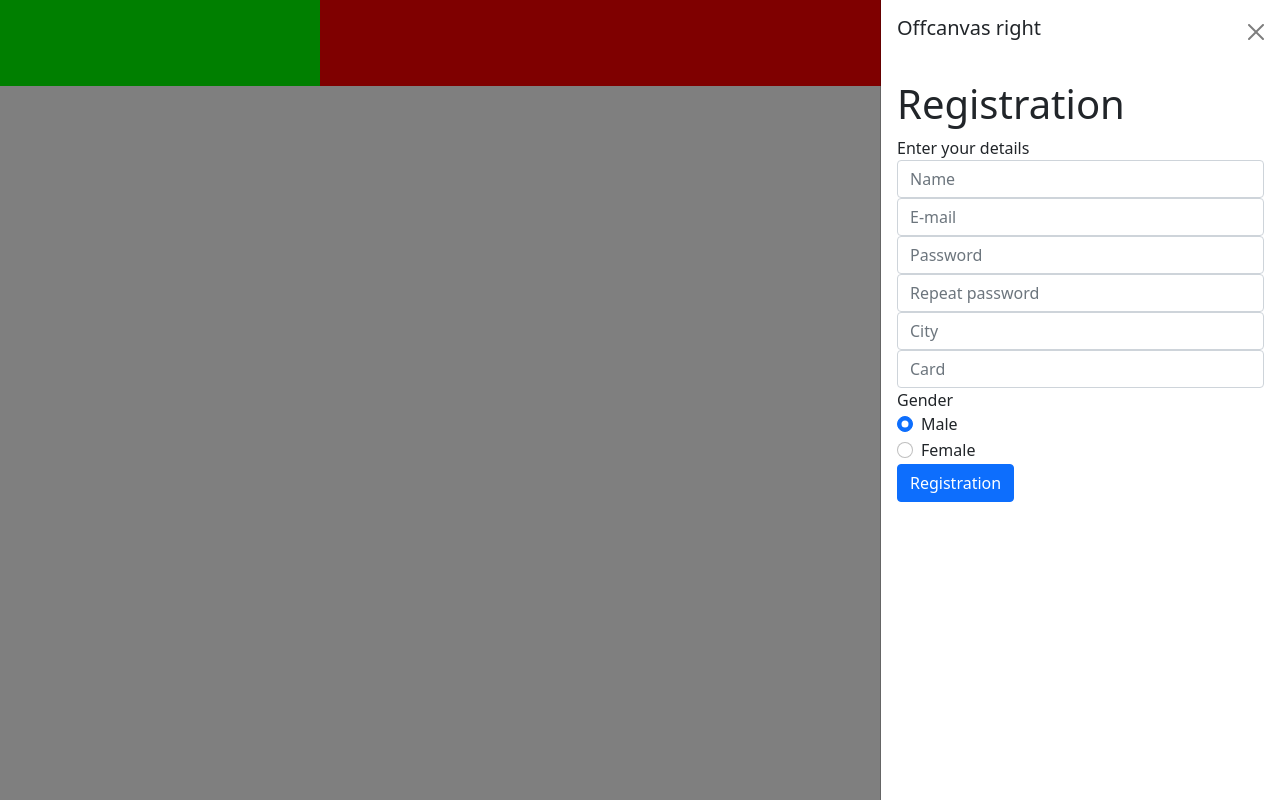
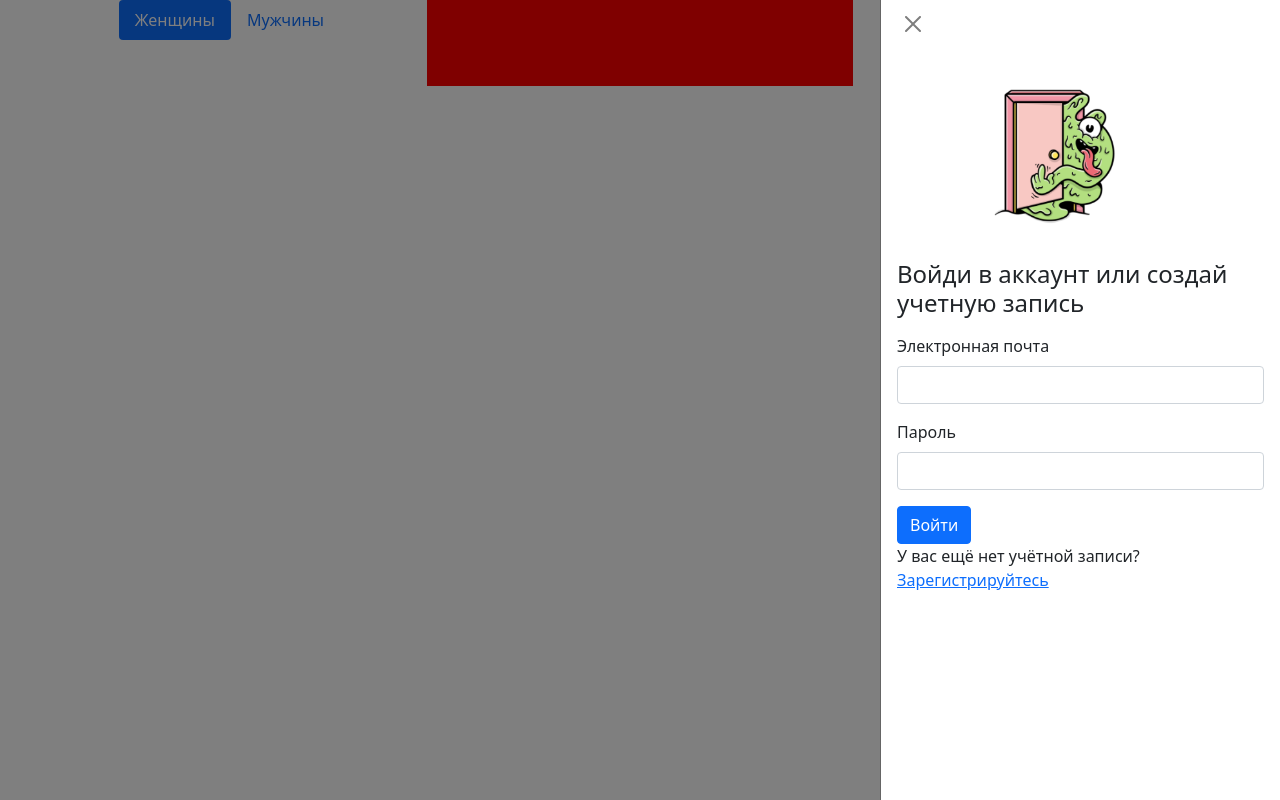
Before and after one commit to Fanfara1329/Flea_market, a Flask app: template templates/index.html in a window 1280 px wide, after a click on "Toggle right offcanvas". Run offline with Flask 2, Linux system fonts and the light colour scheme; the template is opened without the code that fills it, so the values that code supplies are empty.

Commit message:
тополя

```diff
--- a/forms.py
+++ b/forms.py
@@ -12,3 +12,9 @@ class RegistrationForm(FlaskForm):
     gender = RadioField('Gender', choices=[('m', 'male'), ('f', 'female')])
     cards = StringField('Card')
     submit = SubmitField('Registration')
+
+
+class LoginForm(FlaskForm):
+    email = StringField('Почта', validators=[DataRequired()])
+    password = PasswordField('Пароль', validators=[DataRequired()])
+    submit = SubmitField('Войти')
--- a/templates/index.html
+++ b/templates/index.html
@@ -15,12 +15,21 @@
         crossorigin="anonymous"></script>
 <div class="container-fluid">
     <div class="row">
-        <div class="col-3" style="background: #00FF00">
+        <div class="col-1"></div>
+        <div class="col-3">
+            <ul class="nav nav-pills">
+                <li class="nav-item">
+                    <a class="nav-link active" aria-current="page" href="\woman">Женщины</a>
+                </li>
+                <li class="nav-item">
+                    <a class="nav-link" href="\man">Мужчины</a>
+                </li>
+            </ul>
+        </div>
+        <div class="col-4" style="background: #FF0000">
 
         </div>
-        <div class="col-6" style="background: #FF0000">
-
-        </div>
+        <div class="col-1"></div>
         <div class="col-1">
             <button class="btn btn-primary" type="button" data-bs-toggle="offcanvas" data-bs-target="#offcanvasRight"
                     aria-controls="offcanvasRight">Toggle right offcanvas
@@ -29,46 +38,29 @@
             <div class="offcanvas offcanvas-end" tabindex="-1" id="offcanvasRight"
                  aria-labelledby="offcanvasRightLabel">
                 <div class="offcanvas-header">
-                    <h5 id="offcanvasRightLabel">Offcanvas right</h5>
                     <button type="button" class="btn-close text-reset" data-bs-dismiss="offcanvas"
                             aria-label="Close"></button>
                 </div>
                 <div class="offcanvas-body">
                     <div>
-                        <h1>Registration</h1>
-                        Enter your details
-                        <form class="login_form" method="post">
-                            <input type="text" class="form-control" id="name" placeholder="Name" name="name">
-                            <input type="email" class="form-control" id="email" aria-describedby="emailHelp"
-                                   placeholder="E-mail" name="email">
-                            <input type="password" class="form-control" id="password" placeholder="Password"
-                                   name="password">
-                            <input type="password" class="form-control" id="check_password"
-                                   placeholder="Repeat password"
-                                   name="check_password">
-                            <input type="text" class="form-control" id="city" placeholder="City" name="city">
-                            <input type="text" class="form-control" id="cards" placeholder="Card" name="cards">
+                        <img src="/static/img/xe.png" width="318" height="180">
+                        <p>
+                        <h4>Войди в аккаунт или создай учетную запись</h4></p>
+                        <form>
+                            <div class="mb-3">
+                                <label for="exampleInputEmail1" class="form-label">Электронная почта</label>
+                                <input type="email" class="form-control" id="exampleInputEmail1"
+                                       aria-describedby="emailHelp">
 
-                            <div class="form-group">
-                                <label for="form-check">Gender</label>
-                                <div class="form-check">
-                                    <input class="form-check-input" type="radio" name="gender" id="male" value="male"
-                                           checked>
-                                    <label class="form-check-label" for="male">
-                                        Male
-                                    </label>
-                                </div>
-                                <div class="form-check">
-                                    <input class="form-check-input" type="radio" name="gender" id="female"
-                                           value="female">
-                                    <label class="form-check-label" for="female">
-                                        Female
-                                    </label>
-                                </div>
                             </div>
+                            <div class="mb-3">
+                                <label for="exampleInputPassword1" class="form-label">Пароль</label>
+                                <input type="password" class="form-control" id="exampleInputPassword1">
+                            </div>
+                            <button type="submit" class="btn btn-primary">Войти</button>
+                        </form>
+                        <h7>У вас ещё нет учётной записи? <a href="/registration" style="#000000">Зарегистрируйтесь</a></h7>
 
-                            <button type="submit" class="btn btn-primary">Registration</button>
-                        </form>
                     </div>
                 </div>
             </div>
@@ -76,7 +68,7 @@
 
         </div>
         <div class="col-1">
-            <a href="/like"><img src="/static/img/2.png" width="50" height="50" class="rounded float-end"></a>
+            <a href="/login"><img src="/static/img/2.png" width="50" height="50" class="rounded float-end"></a>
 
         </div>
         <div class="col-1">
```
Also changed, not shown: 1234.py (+44 -11 lines), static/img/3.jpg (added), static/img/xe.png (added).
